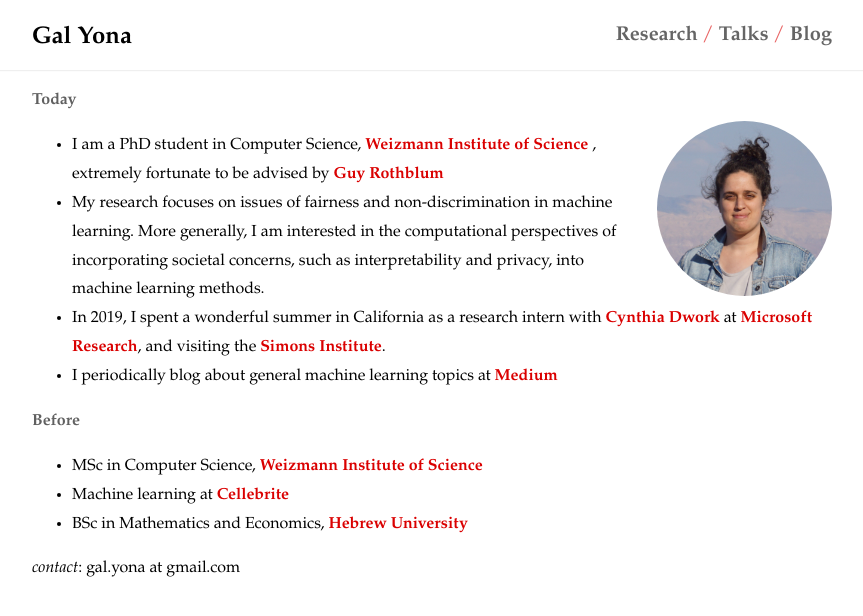
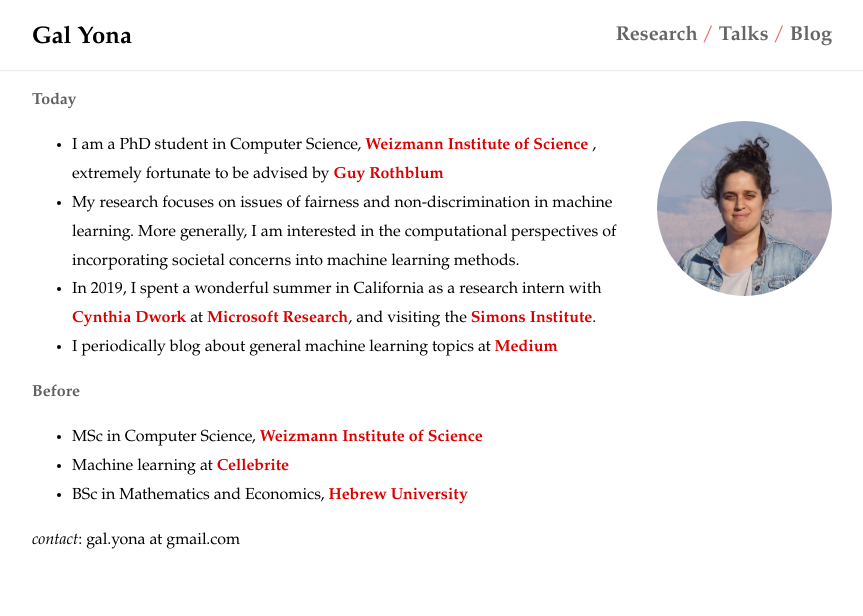
Before and after one commit to galyona/website, a Jekyll site: the page built from index.md, in a window 1280 px wide. Shown: the top 616 px of the page, without its empty margins (208-1071 px from the left). Built offline with Jekyll 4.4.1, drawn with Linux system fonts in a browser that asks for light colours.

Commit message:
changed bio

```diff
--- a/index.md
+++ b/index.md
@@ -14,7 +14,7 @@ title: "Gal Yona"
 
 - I am a PhD student in Computer Science, [Weizmann Institute of Science](https://weizmann.ac.il){:target="_blank"}
 <img class="profile-picture" img id="optionalstuff" src="imgs/small_square.jpg">, extremely fortunate to be advised by [Guy Rothblum](https://guyrothblum.wordpress.com/){:target="_blank"}
-- My research focuses on issues of fairness and non-discrimination in machine learning. More generally, I am interested in the computational perspectives of incorporating societal concerns, such as interpretability and privacy, into machine learning methods.
+- My research focuses on issues of fairness and non-discrimination in machine learning. More generally, I am interested in the computational perspectives of incorporating societal concerns into machine learning methods.
 - In 2019, I spent a wonderful summer in California as a research intern with [Cynthia Dwork](https://www.seas.harvard.edu/about-us/directory?search=%22Cynthia%20Dwork%22){:target="_blank"} at [Microsoft Research](https://www.microsoft.com/en-us/research/){:target="_blank"}, and visiting the [Simons Institute](https://simons.berkeley.edu/){:target="_blank"}.
 - I periodically blog about general machine learning topics at [Medium](https://towardsdatascience.com/@galyona){:target="_blank"}
 
```
